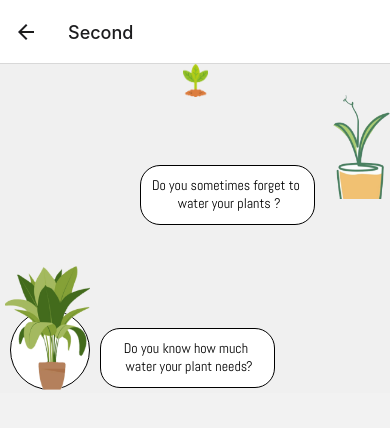
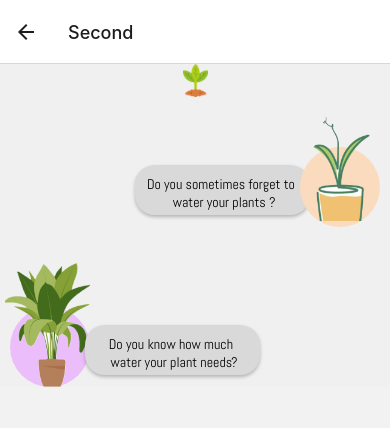
Before and after one commit to AvnerGold/plant-it, a React Native app in the folder plantit/: screen /Second in a window 390 px wide. Shown: the top 428 px of the page. Built offline with nearby package versions, Linux system fonts and the light colour scheme.

Commit message:
changing css property's in Second

```diff
--- a/plantit/src/Screens/StartedScreen/Second.jsx
+++ b/plantit/src/Screens/StartedScreen/Second.jsx
@@ -23,23 +23,23 @@ export default function Second() {
             resizeMode="contain"/>
 
             <View style={styles.bubbleBoxOne}>
-
-                <Text style={[{fontFamily:'Abel'},styles.bubbleOneText]}>Do you sometimes forget to <br /> water your plants ?</Text>
+                <Text style={[{marginRight:-10},styles.bubbleText]}>Do you sometimes forget to <br /> water your plants ?</Text>
+                <View style={styles.bubbleBorderA}>
                     <Image
                     source={require('../../../assets/images/StartedScreenImages/Second-1.png')}
-                style={[styles.bubbleOne]}
+                    style={[styles.bubbleOneImage]}
                     resizeMode="contain"/>
+                </View>
             </View>
 
             <View style={styles.bubbleBoxOTwo}>
-            <View style={styles.bubble}>
+                <View style={styles.bubbleBorderB}>
                     <Image
                     source={require('../../../assets/images/StartedScreenImages/Second-2.png')}
-                style={[styles.bubbleTwo]}
+                    style={[styles.bubbleTwoImage]}
                     resizeMode="contain"/>
-
                 </View>
-                <Text style={[{fontFamily:'Abel'},styles.bubbleOneText]}>Do you know how much <br /> water your plant needs?</Text>
+                <Text style={[styles.bubbleText]}>Do you know how much <br /> water your plant needs?</Text>
             </View>
         </View>
     </View>
@@ -47,67 +47,79 @@ export default function Second() {
 }
 
 const styles = StyleSheet.create({
-    backgroundPage:{
+    backgroundPage:{// will make a color of all the page correct
         backgroundColor:'#F0F0F0',
-        color:"red",
         width: '100%',
         height: '100%',
-
     },
-    logo: {
+    logo: {// just the logo on top
         width: 25,
         height: 33,
         marginHorizontal:"auto"
 
     },
-    bubble: {
+    bubbleBorderA: { //this is the bubble colors behind the images
+        backgroundColor:"#FBDBBE",
+        width: 80,
+        height: 80,
+        borderRadius: 40,
+        justifyContent: 'center',
+        alignItems: 'center',
+        marginRight: 10,
+        marginTop: 50,
+    },
+    bubbleBorderB: {  //this is the bubble colors behind the images (not the same so i need to tweak for the second bubble)
         marginLeft:10,
         width: 80,
         height: 80,
         borderRadius: 40,
-        backgroundColor: '#fff',
+        backgroundColor: '#EBBEFB',
         justifyContent: 'center',
         alignItems: 'center',
-        borderWidth: 1,
-        borderColor: '#000',
         marginRight: 10,
         marginTop: 50,
     },
-    bubbleBoxOne:{
+    bubbleBoxOne:{// this is the container of all the box one
         flex:1,
         flexDirection:"row",
         justifyContent:"flex-end",
         height:100,
         paddingBottom:30,
     },
-    bubbleOne:{
-       marginTop:-37,
-       width:60,
-       height:173,
-       marginLeft:15
-    },
-    bubbleOneText: {
-        backgroundColor: '#fff',
-        borderRadius: 20,
-        padding: 10,
-        width: 175,
-        height:60,
-        marginTop: 68,
-        borderWidth: 1,
-        borderColor: '#000',
-        textAlign:"center"
-    },
-    bubbleBoxOTwo:{
+    bubbleBoxOTwo:{// this is the container of all the box two
         flex:1,
         flexDirection:"row",
         justifyContent:"flex-start",
         height:100
     },
-    bubbleTwo:{
+    bubbleOneImage:{
+       marginTop:-37,
+       width:60,
+       height:173,
+
+
+    },
+    bubbleTwoImage:{
         marginTop:-45,
         width:85,
         height:190,
         marginLeft:-5,
      },
+    bubbleText: {
+        fontFamily:'Abel',
+        backgroundColor: '#D9D9D9',
+        borderRadius: 20,
+        padding: 10,
+        width: 175,
+        height:50,
+        marginTop: 68,
+        textAlign:"center",
+        shadowOffset: { width: 0, height: 2 },
+        shadowColor: '#000',
+        shadowOpacity: 0.25,
+        shadowRadius: 3.84,
+        elevation: 5,
+        marginLeft: -15
+    },
 
 });
```
Lines whose indentation alone changed are shown as unchanged.
